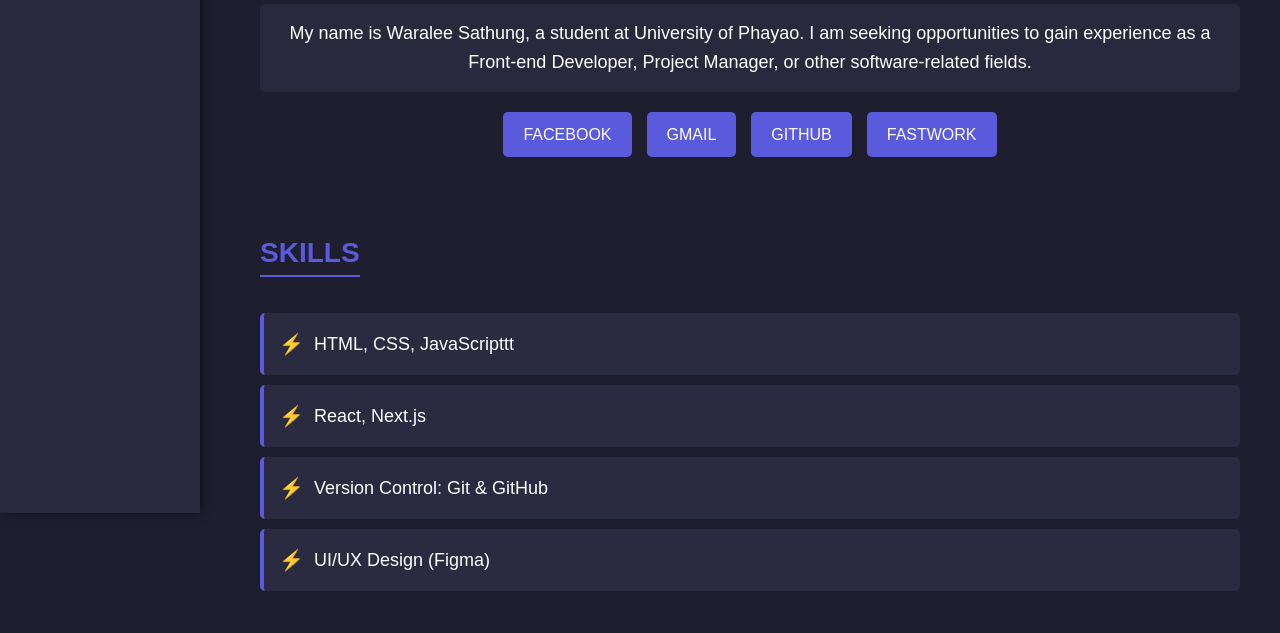
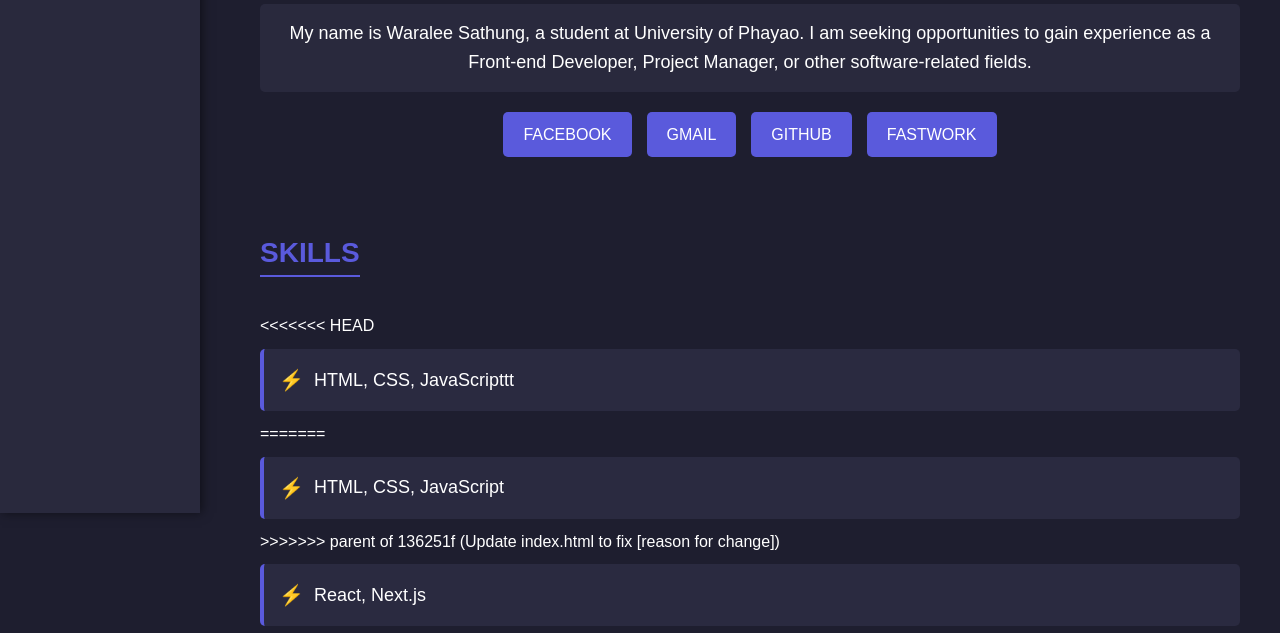
Before and after one commit to 66026123/wokshop04, a plain HTML site: page index.html in a window 1280 px wide. Shown: the part 307-940 px from the top of the page. Drawn offline with Linux system fonts and the light colour scheme.

```diff
--- a/index.html
+++ b/index.html
@@ -38,7 +38,11 @@
       <div id="skills" class="section">
         <h2>Skills</h2>
         <ul>
+<<<<<<< HEAD
           <li>HTML, CSS, JavaScripttt</li>
+=======
+          <li>HTML, CSS, JavaScript</li>
+>>>>>>> parent of 136251f (Update index.html to fix [reason for change])
           <li>React, Next.js</li>
           <li>Version Control: Git & GitHub</li>
           <li>UI/UX Design (Figma)</li>
```
